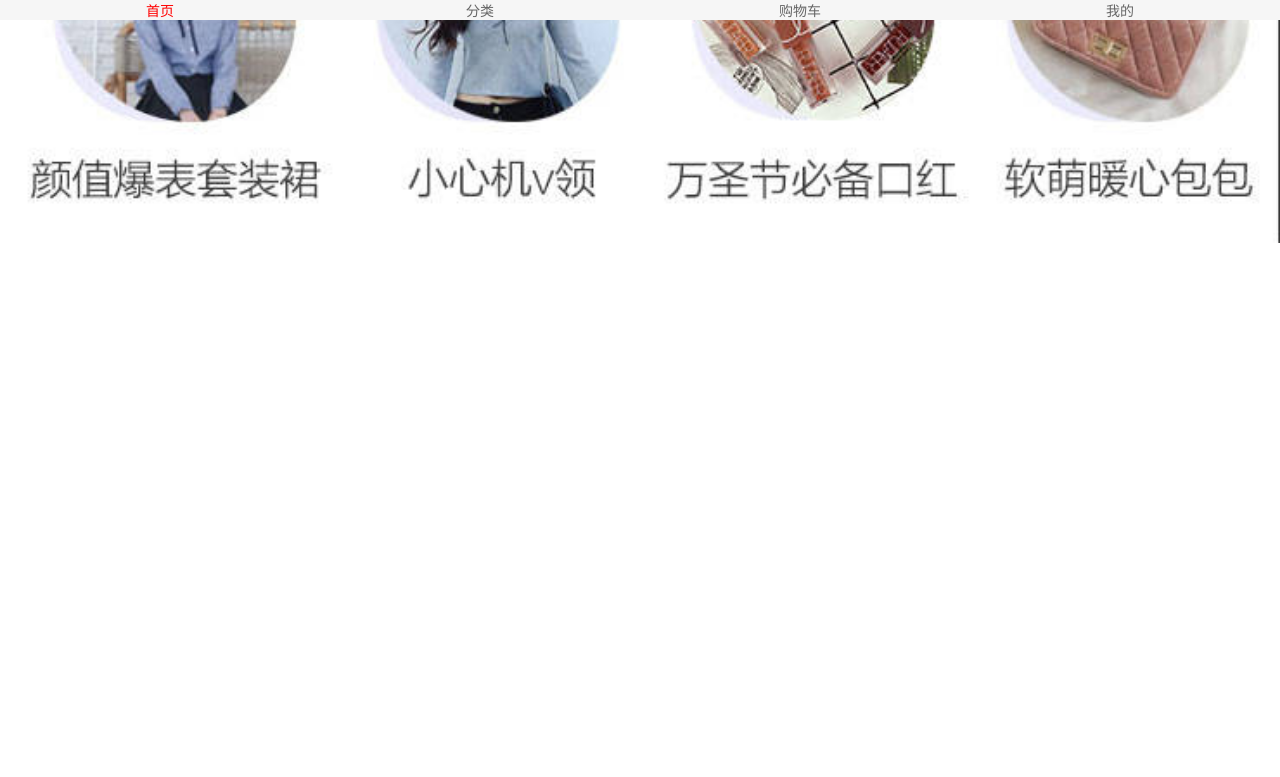
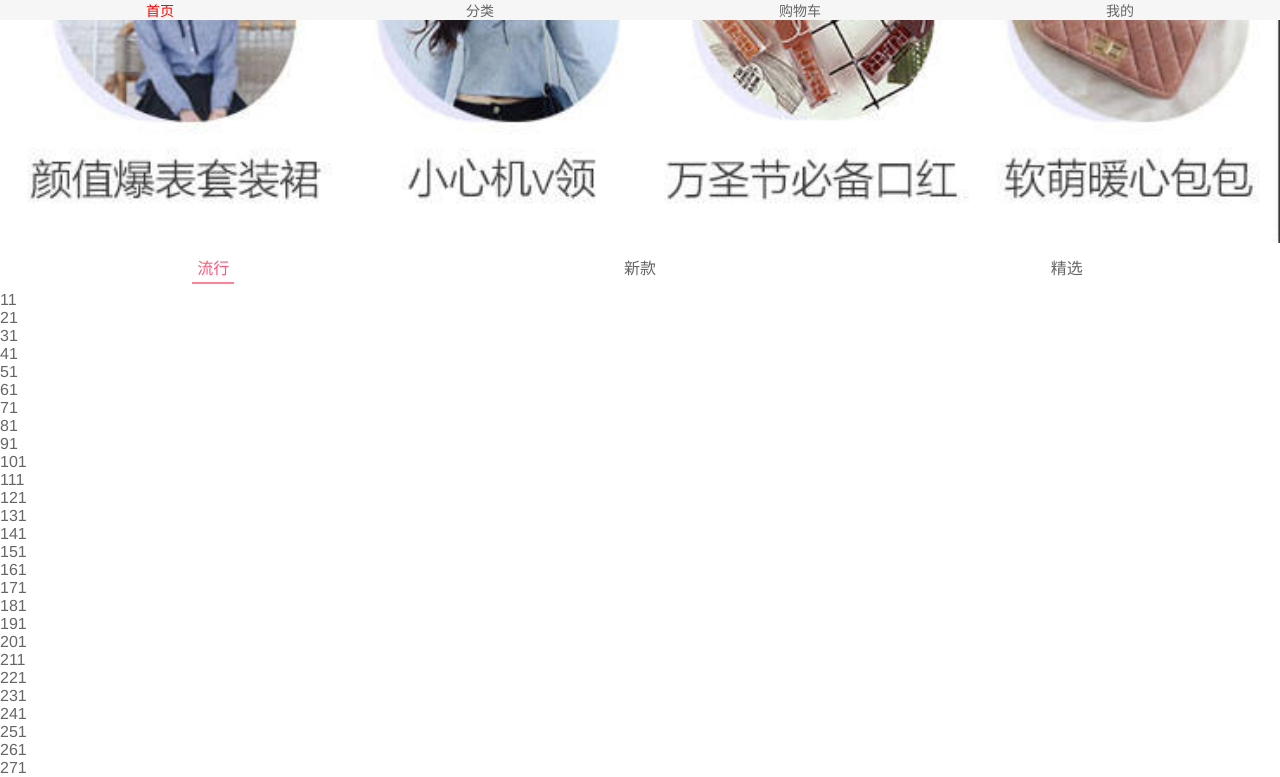
Before and after one commit to yanzhenqing66/shop-mall, a Vue app: page /home in a window 1280 px wide. Shown: the part 780-1557 px from the top of the page. Before the commit the page ends 1027 px from the top, so only its background shows below. Built offline with nearby package versions, Linux system fonts and the light colour scheme; no server answers.

Commit message:
封装选项卡控件

```diff
--- /dev/null
+++ b/src/components/content/tabControl/TabControl.vue
@@ -0,0 +1,58 @@
+<template>
+  <div class="tab-control">
+    <div class="tab-control-item" v-for="(item, index) in titles" :class="{active: index == currentIndex}" @click="itemClick(index)">
+      <span>{{item}}</span>
+    </div>
+  </div>
+</template>
+
+<script>
+export default {
+  name: 'TabControl',
+  props: {
+    titles: Array,
+    default() {
+      return []
+    }
+  },
+  data() {
+    return {
+      currentIndex: 0
+    }
+  },
+  methods: {
+    itemClick(index) {
+      this.currentIndex = index
+    }
+  },
+}
+</script>
+
+<style>
+  .tab-control {
+    display: flex;
+    height: 44px;
+    font-size: 16px;
+    text-align: center;
+    background-color: #fff;
+  }
+
+  .tab-control-item {
+    flex: 1;
+    line-height: 44px;
+  }
+
+  .tab-control span {
+    padding: 5px;
+  }
+
+  .active {
+    color: var(--color-high-text);
+  }
+
+  .active span {
+    border-bottom: 2px solid var(--color-tint);
+  }
+
+
+</style>
--- a/src/views/home/Home.vue
+++ b/src/views/home/Home.vue
@@ -4,11 +4,117 @@
     <home-swiper :banners="banners"></home-swiper>
     <recommond-view :recommends="recommends"></recommond-view>
     <feature-view/>
+    <tab-control class="tab-control" :titles="['流行', '新款', '精选']"></tab-control>
+
+  <ul>
+    <li>11</li>
+    <li>21</li>
+    <li>31</li>
+    <li>41</li>
+    <li>51</li>
+    <li>61</li>
+    <li>71</li>
+    <li>81</li>
+    <li>91</li>
+    <li>101</li>
+    <li>111</li>
+    <li>121</li>
+    <li>131</li>
+    <li>141</li>
+    <li>151</li>
+    <li>161</li>
+    <li>171</li>
+    <li>181</li>
+    <li>191</li>
+    <li>201</li>
+    <li>211</li>
+    <li>221</li>
+    <li>231</li>
+    <li>241</li>
+    <li>251</li>
+    <li>261</li>
+    <li>271</li>
+    <li>281</li>
+    <li>291</li>
+    <li>301</li>
+    <li>311</li>
+    <li>321</li>
+    <li>331</li>
+    <li>341</li>
+    <li>351</li>
+    <li>361</li>
+    <li>371</li>
+    <li>381</li>
+    <li>391</li>
+    <li>401</li>
+    <li>411</li>
+    <li>421</li>
+    <li>431</li>
+    <li>441</li>
+    <li>451</li>
+    <li>461</li>
+    <li>471</li>
+    <li>481</li>
+    <li>491</li>
+    <li>501</li>
+    <li>511</li>
+    <li>521</li>
+    <li>531</li>
+    <li>541</li>
+    <li>551</li>
+    <li>561</li>
+    <li>571</li>
+    <li>581</li>
+    <li>591</li>
+    <li>601</li>
+    <li>611</li>
+    <li>621</li>
+    <li>631</li>
+    <li>641</li>
+    <li>651</li>
+    <li>661</li>
+    <li>671</li>
+    <li>681</li>
+    <li>691</li>
+    <li>701</li>
+    <li>711</li>
+    <li>721</li>
+    <li>731</li>
+    <li>741</li>
+    <li>751</li>
+    <li>761</li>
+    <li>771</li>
+    <li>781</li>
+    <li>791</li>
+    <li>801</li>
+    <li>811</li>
+    <li>821</li>
+    <li>831</li>
+    <li>841</li>
+    <li>851</li>
+    <li>861</li>
+    <li>871</li>
+    <li>881</li>
+    <li>891</li>
+    <li>901</li>
+    <li>911</li>
+    <li>921</li>
+    <li>931</li>
+    <li>941</li>
+    <li>951</li>
+    <li>961</li>
+    <li>971</li>
+    <li>981</li>
+    <li>991</li>
+    <li>1001</li>
+  </ul>
   </div>
 </template>
 
 <script>
 import NavBar from 'components/common/navbar/NavBar'
+import TabControl from 'components/content/tabControl/TabControl'
+
 import HomeSwiper from './childComps/HomeSwiper'
 import RecommondView from './childComps/RecommendView'
 import FeatureView from './childComps/FeatureView'
@@ -21,7 +127,8 @@
     NavBar,
     HomeSwiper,
     RecommondView,
-    FeatureView
+    FeatureView,
+    TabControl
   },
   data() {
     return {
@@ -39,8 +146,22 @@
 </script>
 
 <style>
+  #home {
+    padding-top: 44px;
+  }
+
   .home-nav {
     background-color: var(--color-tint);
     color: #fff;
+    position: fixed;
+    top: 0;
+    left: 0;
+    right: 0;
+    z-index: 9;
+  }
+
+  .tab-control {
+    position: sticky;
+    top: 44px;
   }
 </style>
```
